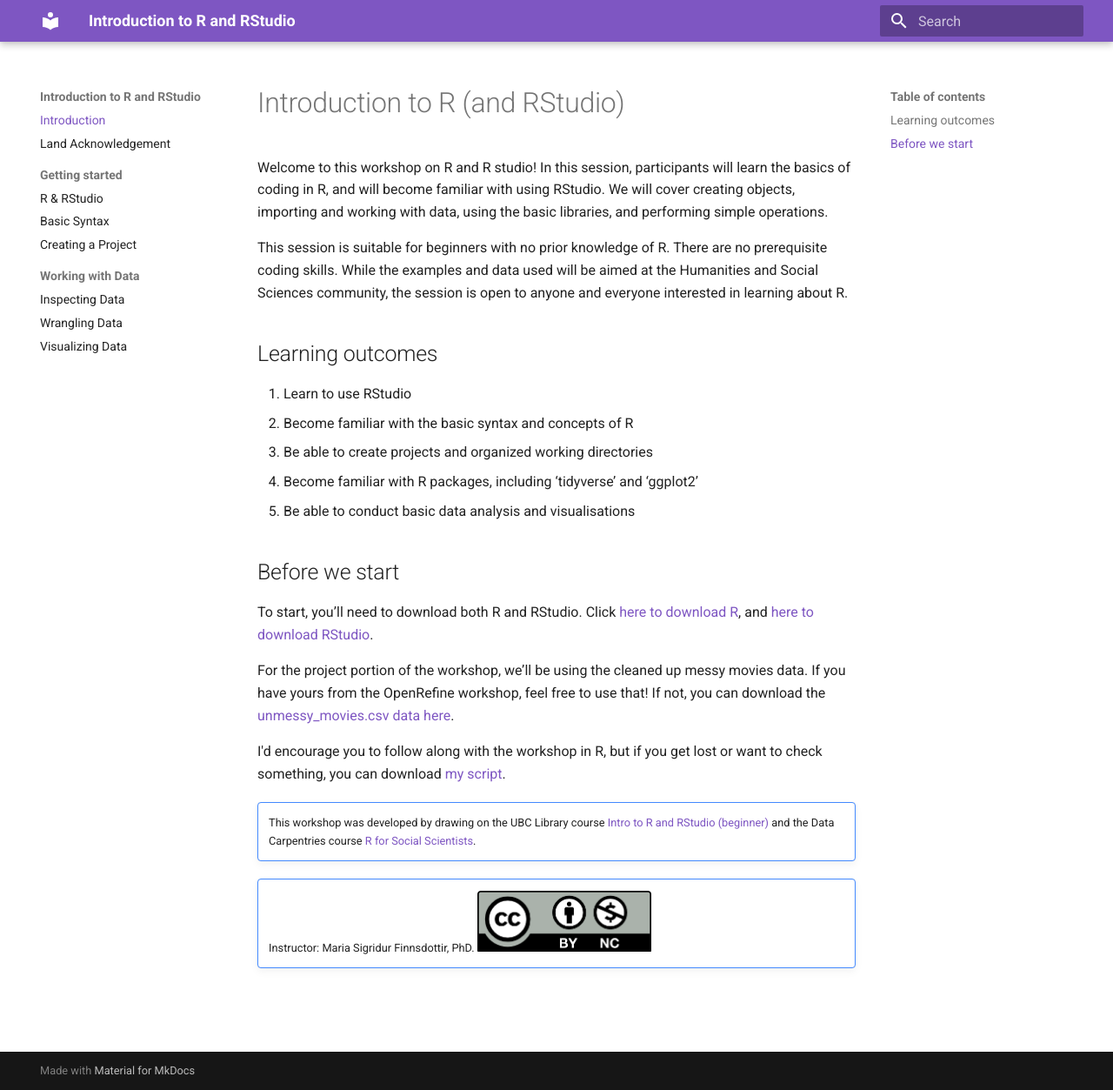
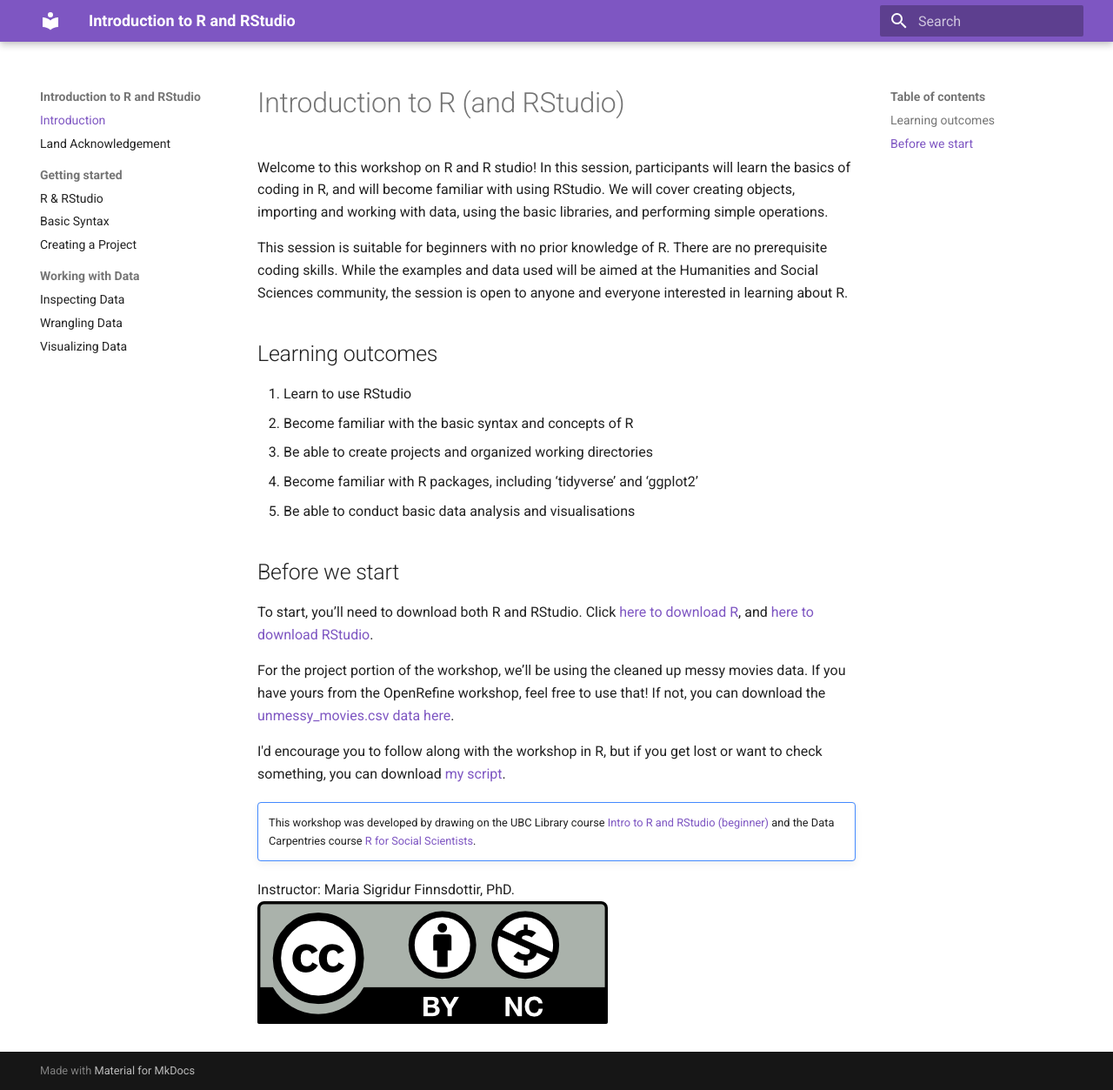
Before and after one commit to finnsdottir/intro_r_fall2025, an MkDocs documentation site: the page built from docs/index.md, in a window 1280 px wide and 1253 px high. Shown: the whole window at 87% size. Built offline with MkDocs 1.6.1 and Material for MkDocs 9.7.7, drawn with Linux system fonts in a browser that asks for light colours.

Commit message:
Update index.md

```diff
--- a/docs/index.md
+++ b/docs/index.md
@@ -22,6 +22,6 @@
 !!!note ""
     This workshop was developed by drawing on the UBC Library course [Intro to R and RStudio (beginner)](https://ubc-library-rc.github.io/IntroR/) and the Data Carpentries course [R for Social Scientists](https://datacarpentry.github.io/r-socialsci/index.html).
 
-!!!note ""
-    Instructor: Maria Sigridur Finnsdottir, PhD.
-    <img src="./content/by-nc.png" width="200" height="100">
+Instructor: Maria Sigridur Finnsdottir, PhD.
+<br>
+<img src="./content/by-nc.png" height="50">
```
